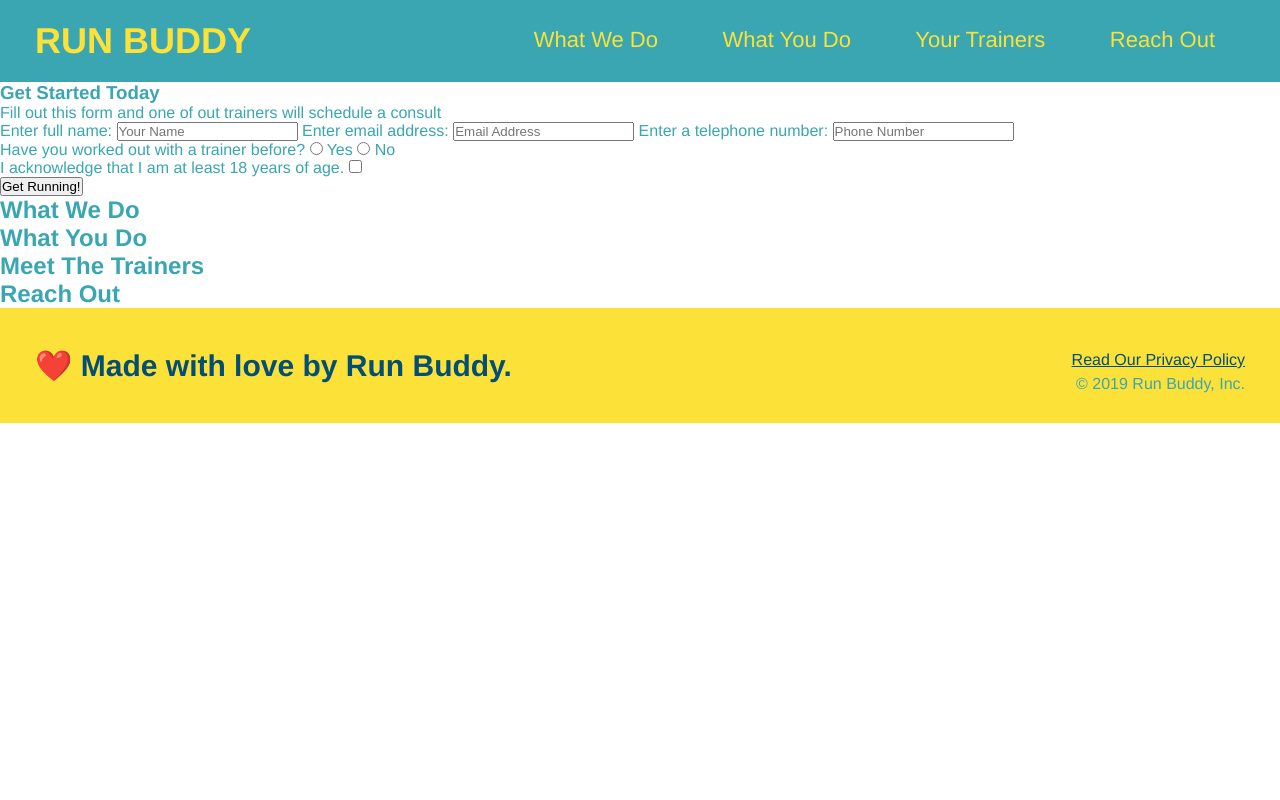
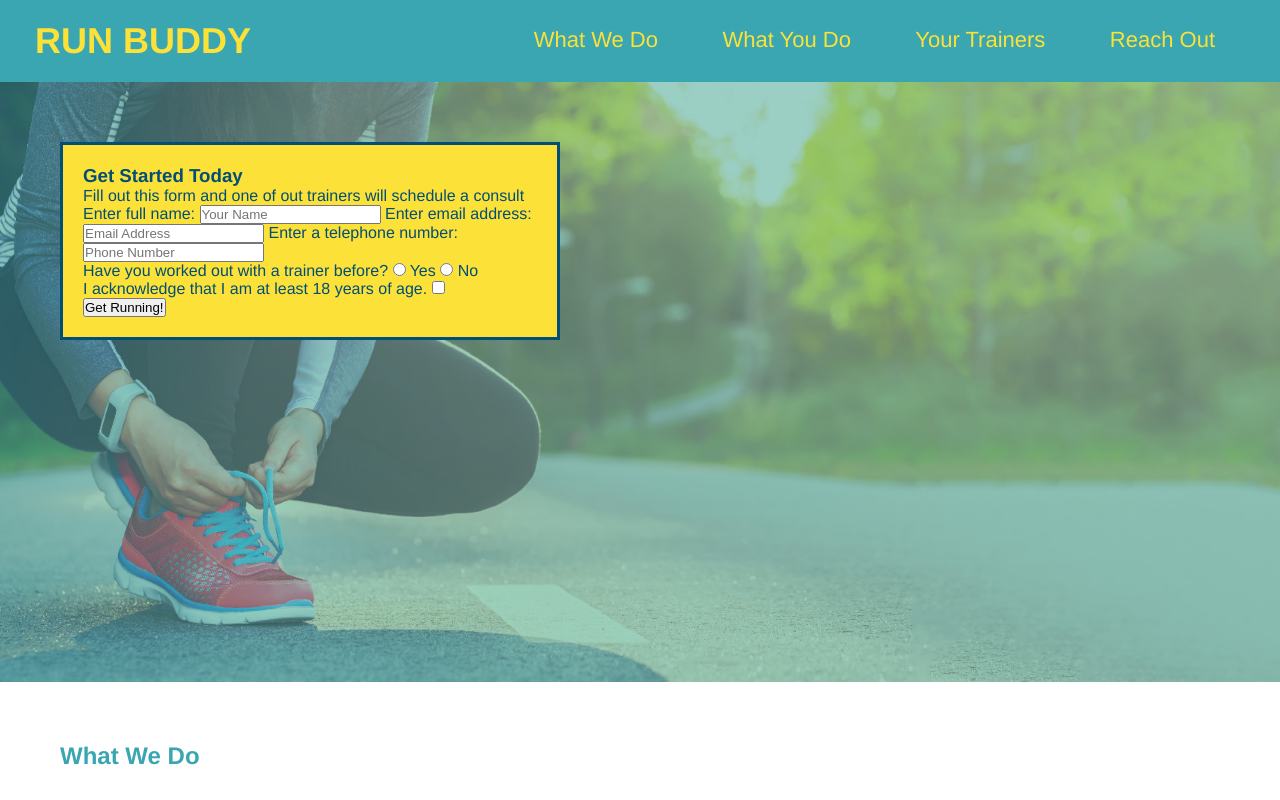
Before and after one commit to elfsvet/run-buddy, a plain HTML site: page index.html in a window 1280 px wide. Shown: the top 800 px of the page. Drawn offline with Linux system fonts and the light colour scheme.

Commit message:
created class hero-form and hero

```diff
--- a/assets/css/style.css
+++ b/assets/css/style.css
@@ -65,3 +65,28 @@ footer div {
 footer a {
     color: #024e76;
 }
+
+section {
+    padding: 60px;
+}
+
+.hero { /* We created hero class with dot notation "." */
+    background-image: url("../images/hero-bg.jpeg");
+    height: 600px; /* We added more height space */
+    background-size: cover;/*cover
+    Scales the image as large as possible to fill the container, stretching the image if necessary. If the proportions of the image differ from the element, it is cropped either vertically or horizontally so that no empty space remains.*/
+    background-position:center;
+}
+
+.hero-form {
+    padding: 20px;
+    width: 500px;
+    color: #024e76;
+    background-color: #fce138;
+    border: solid 3px #024e76;
+    /* Can be written in three lines:
+    border-style: solid;
+    border-width: 3px;
+    border-color: #024e76;
+    */
+}
--- a/index.html
+++ b/index.html
@@ -34,8 +34,9 @@
         </nav>
     </header>
     <!-- hero/jumbotron -->
-    <section>
-        <div>
+    <section class="hero">
+        <!-- We used class attribute to point out what style we want it uses in CSS -->
+        <div class="hero-form">
             <h3>Get Started Today</h3>
             <p>Fill out this form and one of out trainers will schedule a consult</p>
             <form>
```
Also changed, not shown: assets/images/hero-bg.jpeg (added).
